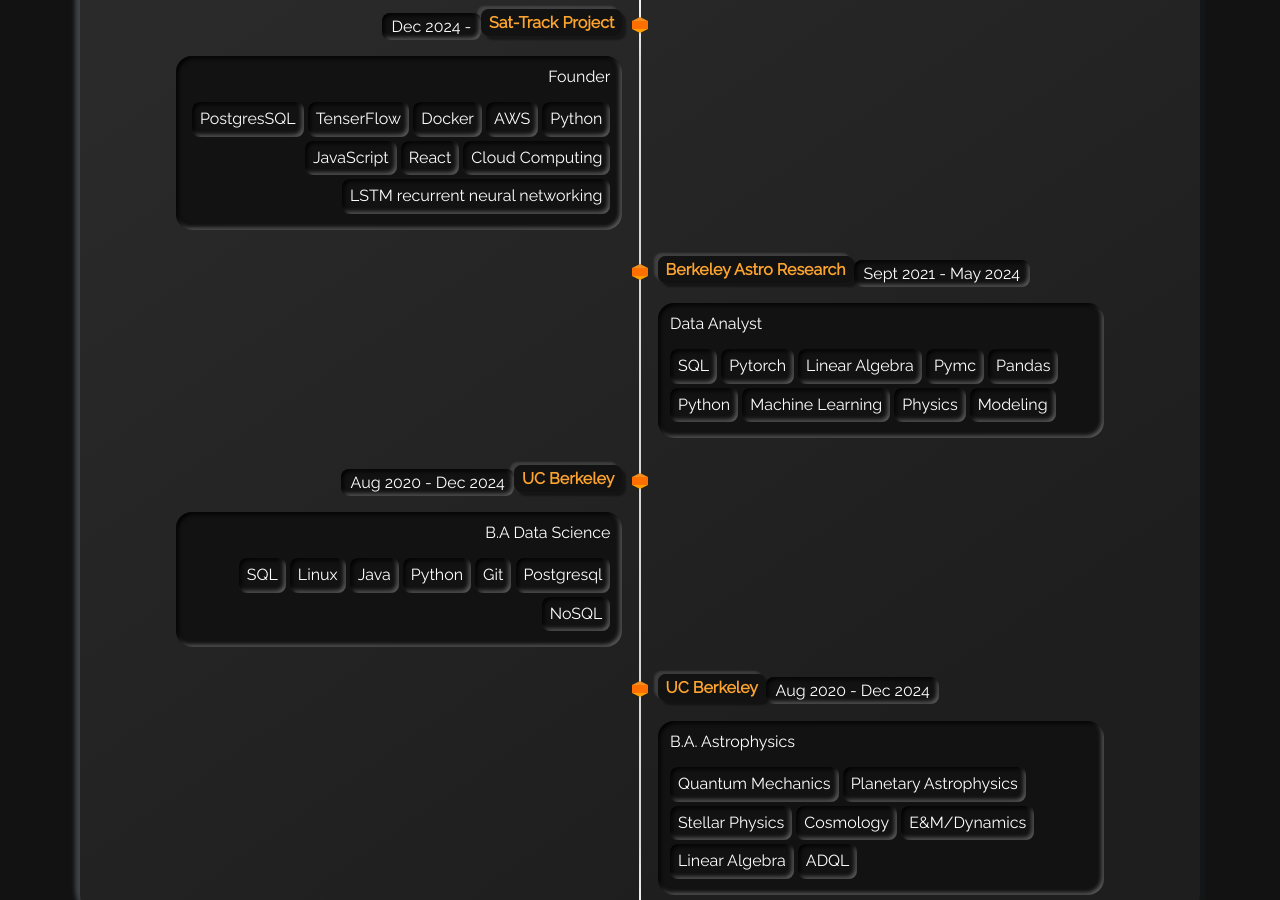
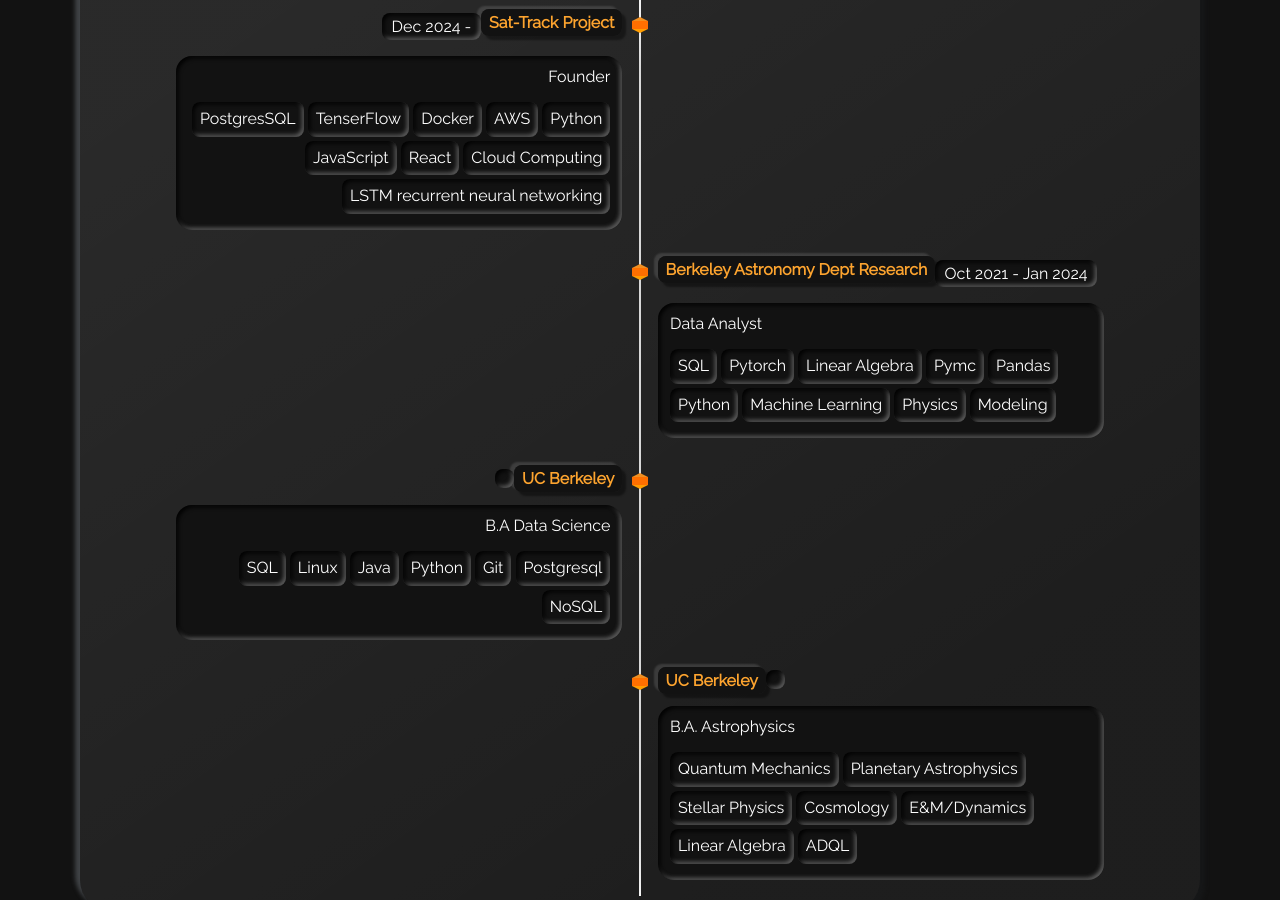
Before and after one commit to mannyzzle/enmanuel-hernandez, a Jekyll site: the page built from index.html, in a window 1280 px wide and 900 px high, scrolled down 2124 px. Built offline with Jekyll 4.4.1, drawn with Linux system fonts in a browser that asks for light colours.

Commit message:
okay again changes

```diff
--- a/_config.yml
+++ b/_config.yml
@@ -73,7 +73,7 @@
 timeline_title: Education & Experience
 # cv_download_link: The link where you host your cv.
 # > e.g. you share your cv on your dropbox, then add the dropbox link here
-cv_download_link: file:///Users/enmanuel/Downloads/ResumeofEnmanuelHernandez_May2024_.html # TODO -  fix this + `.\_includes\section-timeline.html`
+cv_download_link: https://docs.google.com/document/d/e/2PACX-1vROcxP-uY8gMS78cwXo492Kh9ODXa-ki_eqNwNg00cer-SqF7EW-EK709Fr94b-wKRUwAPISdliR9iL/pub # TODO -  fix this + `.\_includes\section-timeline.html`
 
 # PROJECTS SECTION
 # show_projects_card:
--- a/_data/timeline.yml
+++ b/_data/timeline.yml
@@ -34,9 +34,9 @@
   timeline-side: left
 
 
-- title: Berkeley Astro Research
+- title: Berkeley Astronomy Dept Research
   title-url: https://astro.berkeley.edu/
-  date: Sept 2021 - May 2024
+  date: Oct 2021 - Jan 2024
   subtitle: Data Analyst
   tags:
     - tag: SQL
@@ -52,7 +52,7 @@
 
 - title: UC Berkeley
   title-url: https://guide.berkeley.edu/undergraduate/degree-programs/data-science/
-  date: Aug 2020 - Dec 2024
+  date:
   subtitle: B.A Data Science
   tags:
     - tag: SQL
@@ -66,7 +66,7 @@
 
 - title: UC Berkeley
   title-url: https://guide.berkeley.edu/undergraduate/degree-programs/astrophysics/
-  date: Aug 2020 - Dec 2024
+  date:
   subtitle: B.A. Astrophysics
   tags:
     - tag: Quantum Mechanics
```
